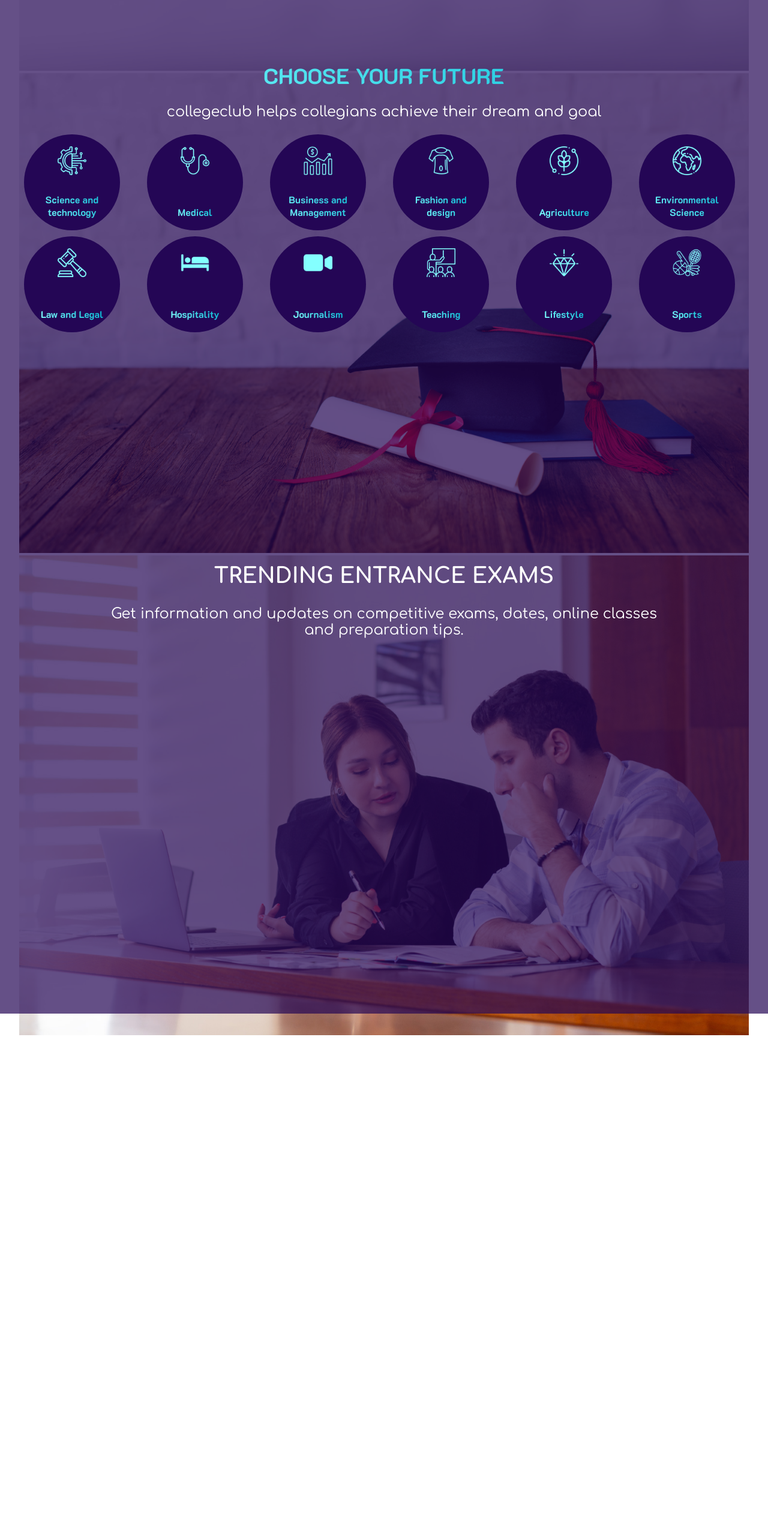
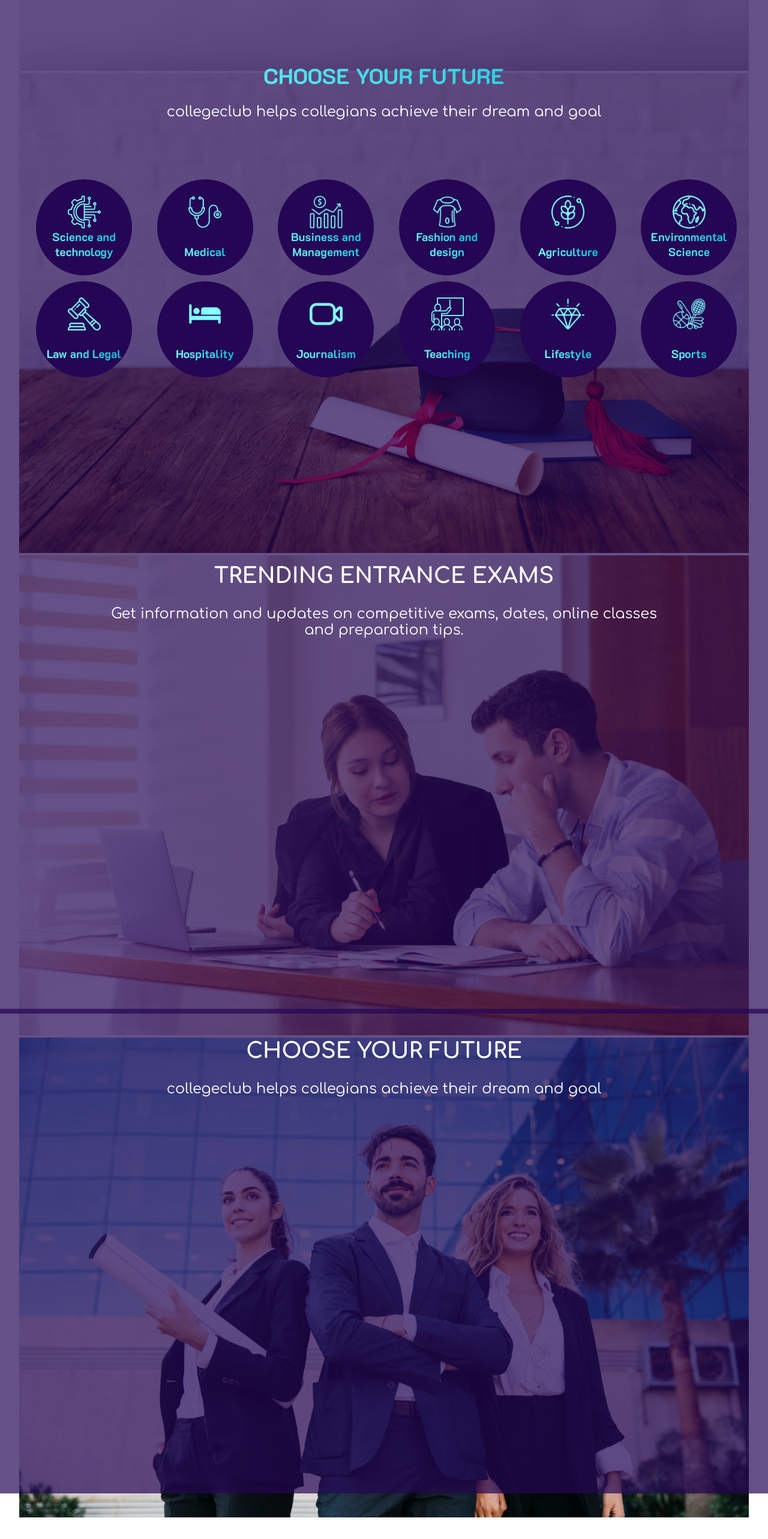
Before and after one commit to ujjwxl/collegeclub, a React (Vite) app in the folder frontend/: page / in a window 1280 px wide. Shown: the part 1518-4084 px from the top of the page at 60% size. Before the commit the page ends 3280 px from the top, so only its background shows below. Built offline with nearby package versions, Linux system fonts and the light colour scheme.

Commit message:
commit 15
added college partners page

```diff
--- a/frontend/src/components/Navbar/Home/Categories.css
+++ b/frontend/src/components/Navbar/Home/Categories.css
@@ -32,7 +32,8 @@
     grid-template-columns: repeat(6, 1fr);
     grid-gap: 10px;
     /* background-color: red; */
-    margin-left: 20px;
+    margin-left: 40px;
+    margin-top: 8%;
 }
 
 .category-circle {
@@ -53,14 +54,14 @@
     margin: 0;
     padding: 0;
     font-size: 1rem;
-    top: 20px;
-    width: 48px;
+    top: 27px;
+    width: 55px;
   }
 
   .category-circle h2 {
     position: absolute;
     margin: 0;
     padding: 0;
-    font-size: 1rem;
-    bottom: 20px;
+    font-size: 1.2rem;
+    bottom: 27px;
   }
--- /dev/null
+++ b/frontend/src/components/Navbar/Home/CollegePartner.css
@@ -0,0 +1,16 @@
+
+.home-five-overlay {
+    position: absolute;
+    top: 400%;
+    left: 0;
+    width: 100%;
+    height: 101%;
+    /* background-color: rgba(0, 0, 0, 0.5); */
+    background-color: rgba(36, 6, 85, 0.7);
+    color: white;
+    text-align: center;
+    padding: 20px;
+    box-sizing: border-box;
+    font-family: "Comfortaa", sans-serif;
+    font-size: 1.5rem;
+}
--- /dev/null
+++ b/frontend/src/components/Navbar/Home/CollegePartner.jsx
@@ -0,0 +1,18 @@
+import React from 'react'
+import homeFiveImage from '../../../assets/home-five.jpg'
+import './CollegePartner.css'
+
+const CollegePartner = () => {
+    return (
+        <div>
+            <img src={homeFiveImage} alt="" className='home1-img'></img>
+            <div className="home-five-overlay">
+                <h2>CHOOSE YOUR FUTURE</h2>
+                <p>collegeclub helps collegians achieve their dream and goal</p>
+
+            </div>
+        </div>
+    )
+}
+
+export default CollegePartner
--- a/frontend/src/pages/Home/Home.jsx
+++ b/frontend/src/pages/Home/Home.jsx
@@ -6,6 +6,7 @@ import home1 from '../../assets/home-1.jpg';
 import home2 from '../../assets/home-2.jpg';
 import home4 from '../../assets/home-4.jpg';
 import searchIcon from '../../assets/search-icon.png'
+import CollegePartner from '../../components/Navbar/Home/CollegePartner';
 
 export const Home = () => {
   return (
@@ -52,20 +53,22 @@ export const Home = () => {
             <div class="circle">NIFT</div>
             <div class="circle">ICAR</div>
             {/* <div class="circle">CUET</div> */}
-        </div>
+          </div>
         </div>
       </div>
 
 
-      <Categories/>
+      <Categories />
       <div>
-      <img src={home4} alt="" className='home4-img'></img>
-      <div className='home-four-overlay'>
+        <img src={home4} alt="" className='home4-img'></img>
+        <div className='home-four-overlay'>
           <h2 className='home-four-h2'>TRENDING ENTRANCE EXAMS</h2>
           <p className='home-four-p'>Get information and updates on competitive exams, dates, online classes<br></br> and preparation tips.</p>
 
         </div>
       </div>
+
+      <CollegePartner/>
     </>
   )
 }
```
Also changed, not shown: frontend/src/assets/home-five.jpg (added), frontend/src/assets/journalism-icon.png.
